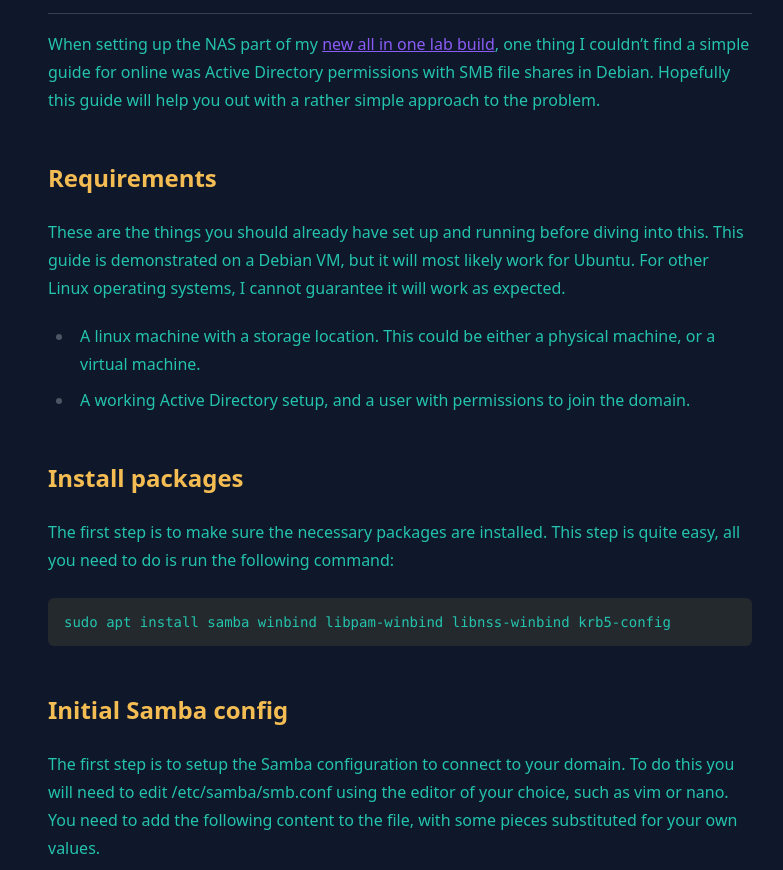
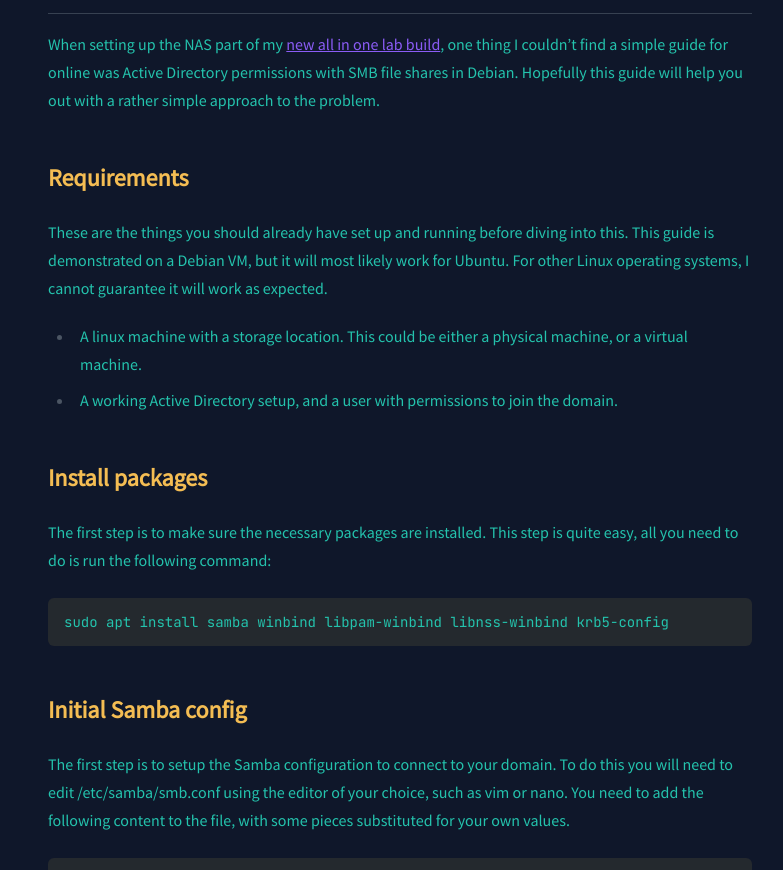
Before and after one commit to Kalininator/site, an Astro site: page /posts/debian-smb-file-shares in a window 1280 px wide. Shown: the part 602-1472 px from the top of the page, without its empty margins (240-1023 px from the left). Built offline with nearby package versions, Linux system fonts and the light colour scheme; Astro itself is replaced by a stand-in of ours; code samples lack their colours; a web font is replaced by a local one.

Commit message:
Fonts (#23)
* source sans as main font

* jetbrains for code

```diff
--- a/package.json
+++ b/package.json
@@ -15,6 +15,8 @@
     "@astrojs/sitemap": "^3.0.0",
     "@astrojs/tailwind": "^5.0.0",
     "@fontsource/gugi": "^5.0.10",
+    "@fontsource/jetbrains-mono": "^5.0.11",
+    "@fontsource/source-sans-pro": "^5.0.8",
     "astro": "^3.0.2",
     "tailwindcss": "^3.3.3"
   },
--- a/src/components/BaseHead.astro
+++ b/src/components/BaseHead.astro
@@ -2,6 +2,8 @@
 // Import the global.css file here so that it is included on
 // all pages through the use of the <BaseHead /> component.
 import '@fontsource/gugi'
+import '@fontsource/source-sans-pro'
+import '@fontsource/jetbrains-mono'
 import { ViewTransitions } from 'astro:transitions'
 
 interface Props {
--- a/src/layouts/BlogPost.astro
+++ b/src/layouts/BlogPost.astro
@@ -33,7 +33,7 @@
             }
           </div>
           <div
-            class='max-w-full prose prose-invert prose-violet prose-headings:text-main prose-p:text-aux1 prose-strong:text-aux1 prose-code:text-aux1 prose-ul:text-aux1 prose-img:rounded-xl'
+            class='max-w-full prose prose-invert prose-violet prose-headings:text-main prose-p:text-aux1 prose-strong:text-aux1 prose-code:text-aux1 prose-ul:text-aux1 prose-img:rounded-xl prose-code:font-jetbrains prose-pre:font-jetbrains'
           >
             <h1 class='my-4 text-5xl'>{title}</h1>
             <div class='text-main'><FormattedDate date={pubDate} /></div>
--- a/src/layouts/Layout.astro
+++ b/src/layouts/Layout.astro
@@ -4,8 +4,8 @@
 const menuItems = [{ label: `Blog`, url: '/posts' }]
 ---
 
-<div class='max-w-screen-md mx-auto'>
-  <header class='relative z-10 text-main'>
+<div class='max-w-screen-md mx-auto font-sans text-main'>
+  <header class='relative z-10'>
     <div
       class='mx-auto flex h-14 max-w-screen-md flex-wrap items-center justify-between px-4'
     >
--- a/tailwind.config.cjs
+++ b/tailwind.config.cjs
@@ -6,9 +6,9 @@
   theme: {
     extend: {
       fontFamily: {
-        // sans: ['var(--font-source-sans)'],
-        gugi: ['Gugi', ...defaultTheme.fontFamily.sans]
-        // jetbrains: ['var(--font-jetbrains)']
+        sans: ['Source Sans Pro', ...defaultTheme.fontFamily.sans],
+        gugi: ['Gugi', ...defaultTheme.fontFamily.sans],
+        jetbrains: ['JetBrains Mono', ...defaultTheme.fontFamily.mono]
       },
       colors: {
         bg: '#1f2c8a',
```
Also changed, not shown: 1 other file.
